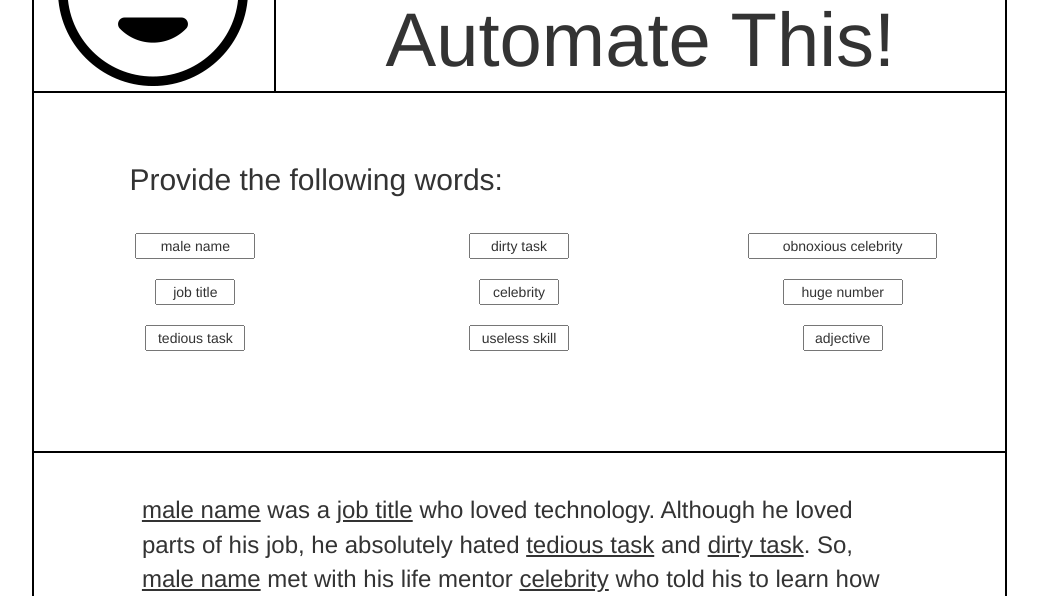
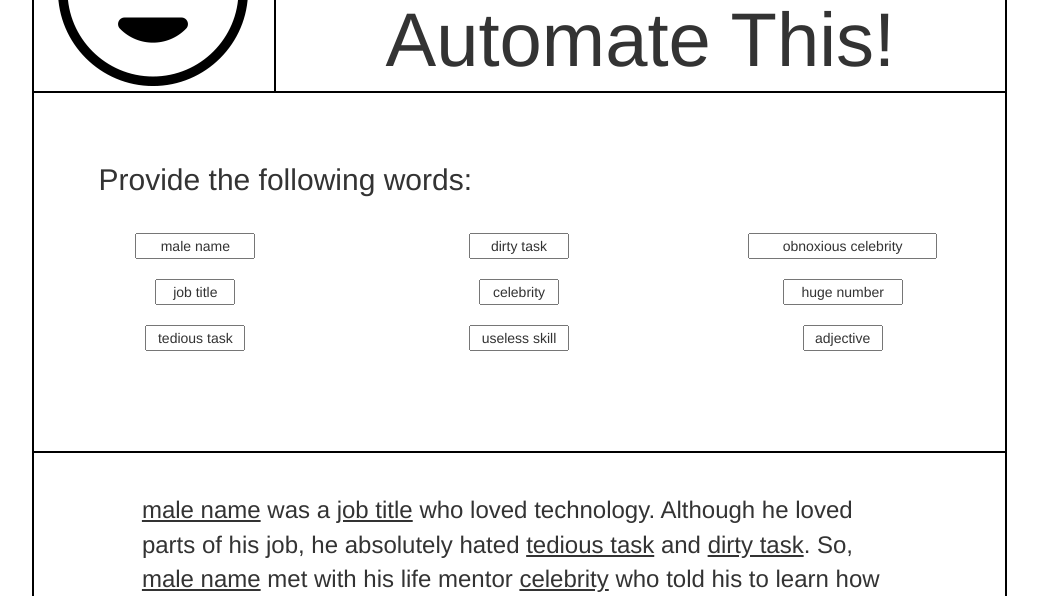
Before and after one commit to blakel11/madlibs, a plain HTML site: page index.html in a window 1280 px wide. Shown: the part 192-788 px from the top of the page, without its empty margins (121-1159 px from the left). Drawn offline with Linux system fonts and the light colour scheme.

Commit message:
more tweaks

```diff
--- a/css/main.css
+++ b/css/main.css
@@ -15,6 +15,10 @@
   border-top: 2px solid black;
   border-bottom: 2px solid black;
   padding: 50px 0 90px;
+}
+
+.madLib-input h2 {
+  margin-left: 50px;
 }
 
 .happy {
--- a/index.html
+++ b/index.html
@@ -39,7 +39,7 @@
             </div>
           </div>
           <div class="madLib-input row">
-            <div class="col-md-10 col-md-offset-1">
+            <div class="col-md-12">
               <h2>Provide the following words:</h2>
             </div>
 
```
